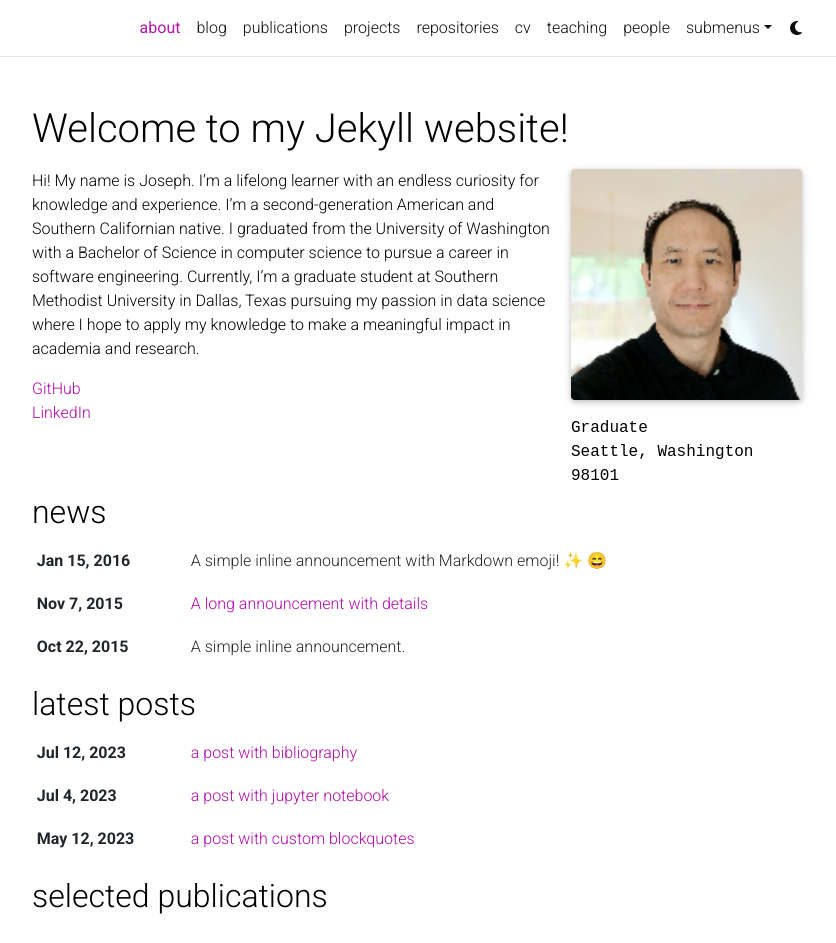
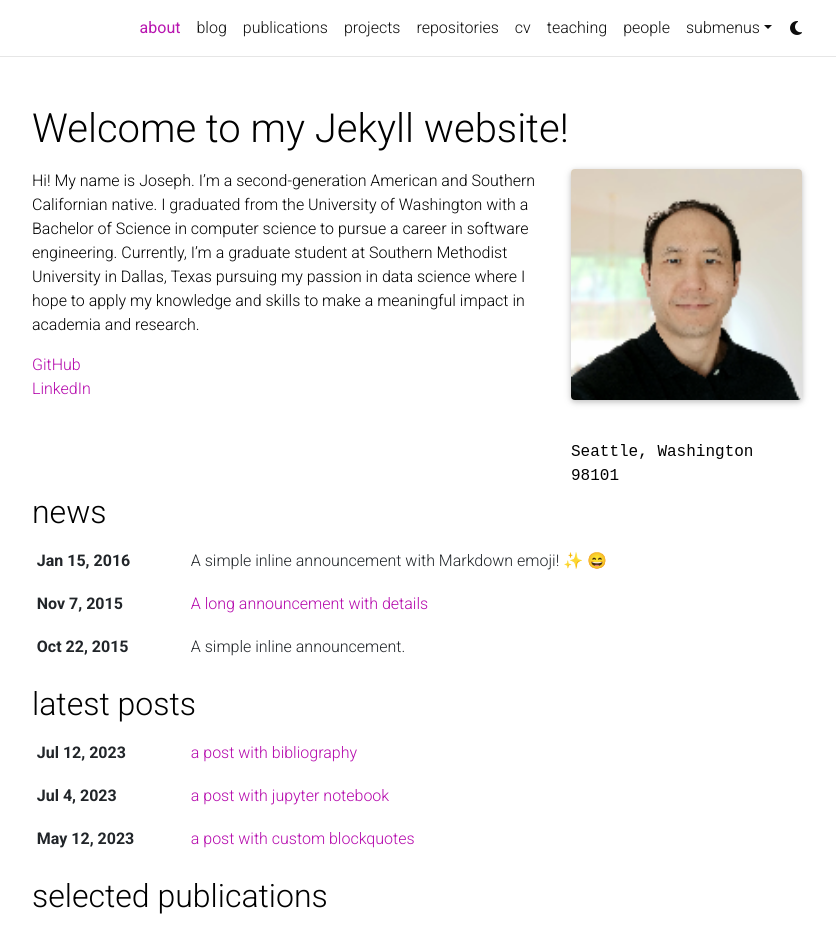
Before and after one commit to jjsmu/jjsmu.github.io, a Jekyll site: the page built from _pages/about.md, in a window 1280 px wide and 1232 px high, cut to the strip 0-943 px from the top of the window. Shown: the whole strip, without its empty margins (223-1059 px from the left). Built offline with Jekyll 4.4.1, drawn with Linux system fonts in a browser that asks for light colours; full-size pictures stand in for the smaller copies a plugin makes; emoji names are drawn with the system emoji font; comment, search, counter and statistics services are not loaded; a style sheet for code colours, icons or effects is not loaded.

Commit message:
_pages/about.md update bio info

```diff
--- a/_pages/about.md
+++ b/_pages/about.md
@@ -9,7 +9,7 @@
   image: prof_pic.jpg
   image_circular: false # crops the image to make it circular
   more_info: >
-    <p>Graduate </p>
+    <p></p>
     <p>Seattle, Washington 98101</p>
 
 news: true  # includes a list of news items
@@ -18,7 +18,7 @@
 social: true  # includes social icons at the bottom of the page
 ---
 
-Hi! My name is Joseph. I'm a lifelong learner with an endless curiosity for knowledge and experience. I'm a second-generation American and Southern Californian native. I graduated from the University of Washington with a Bachelor of Science in computer science to pursue a career in software engineering. Currently, I'm a graduate student at Southern Methodist University in Dallas, Texas pursuing my passion in data science where I hope to apply my knowledge to make a meaningful impact in academia and research.
+Hi! My name is Joseph. I'm a second-generation American and Southern Californian native. I graduated from the University of Washington with a Bachelor of Science in computer science to pursue a career in software engineering. Currently, I'm a graduate student at Southern Methodist University in Dallas, Texas pursuing my passion in data science where I hope to apply my knowledge and skills to make a meaningful impact in academia and research.
 
 <a href="https://github.com/jjsmu">GitHub</a>
 <br>
```
